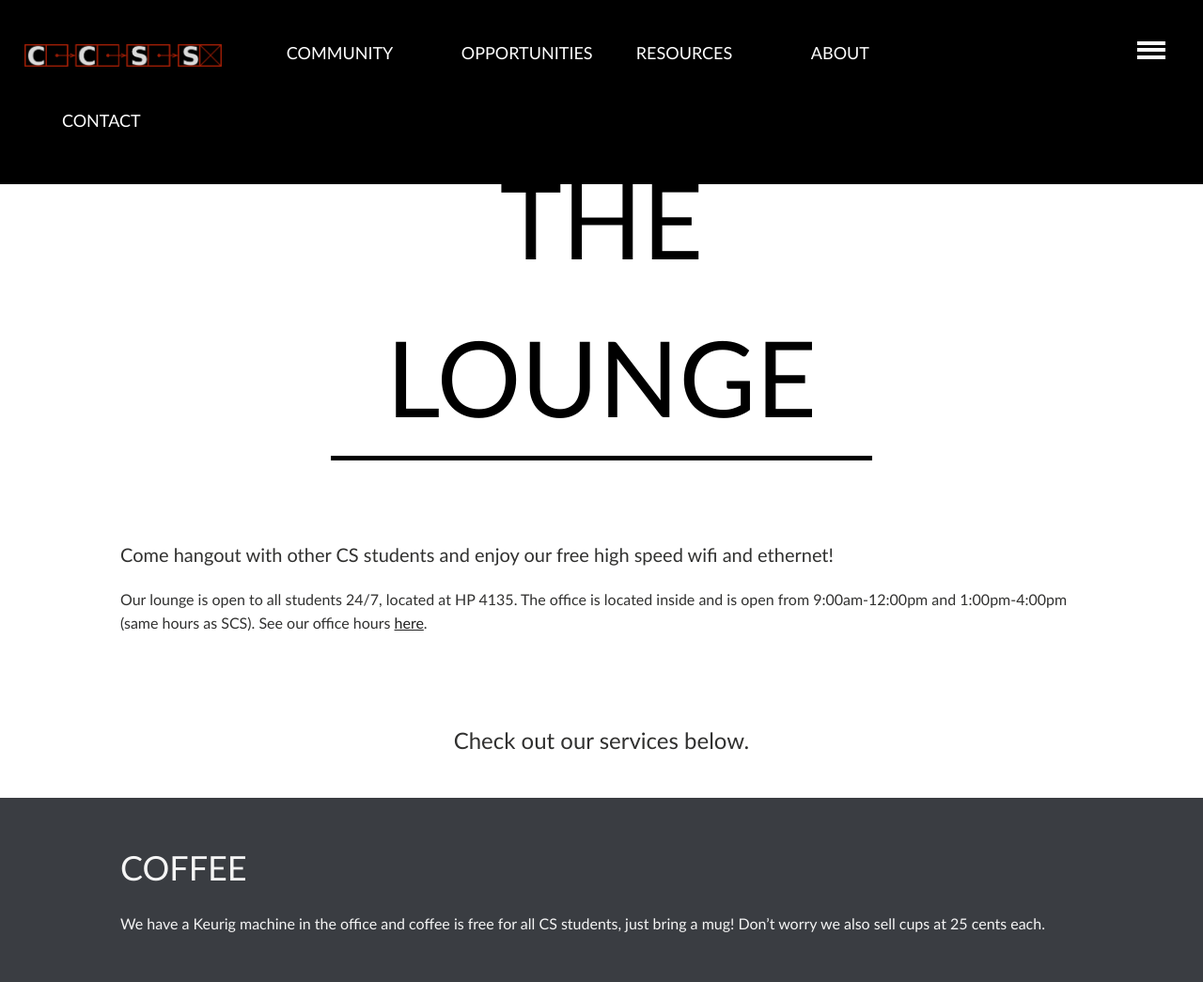
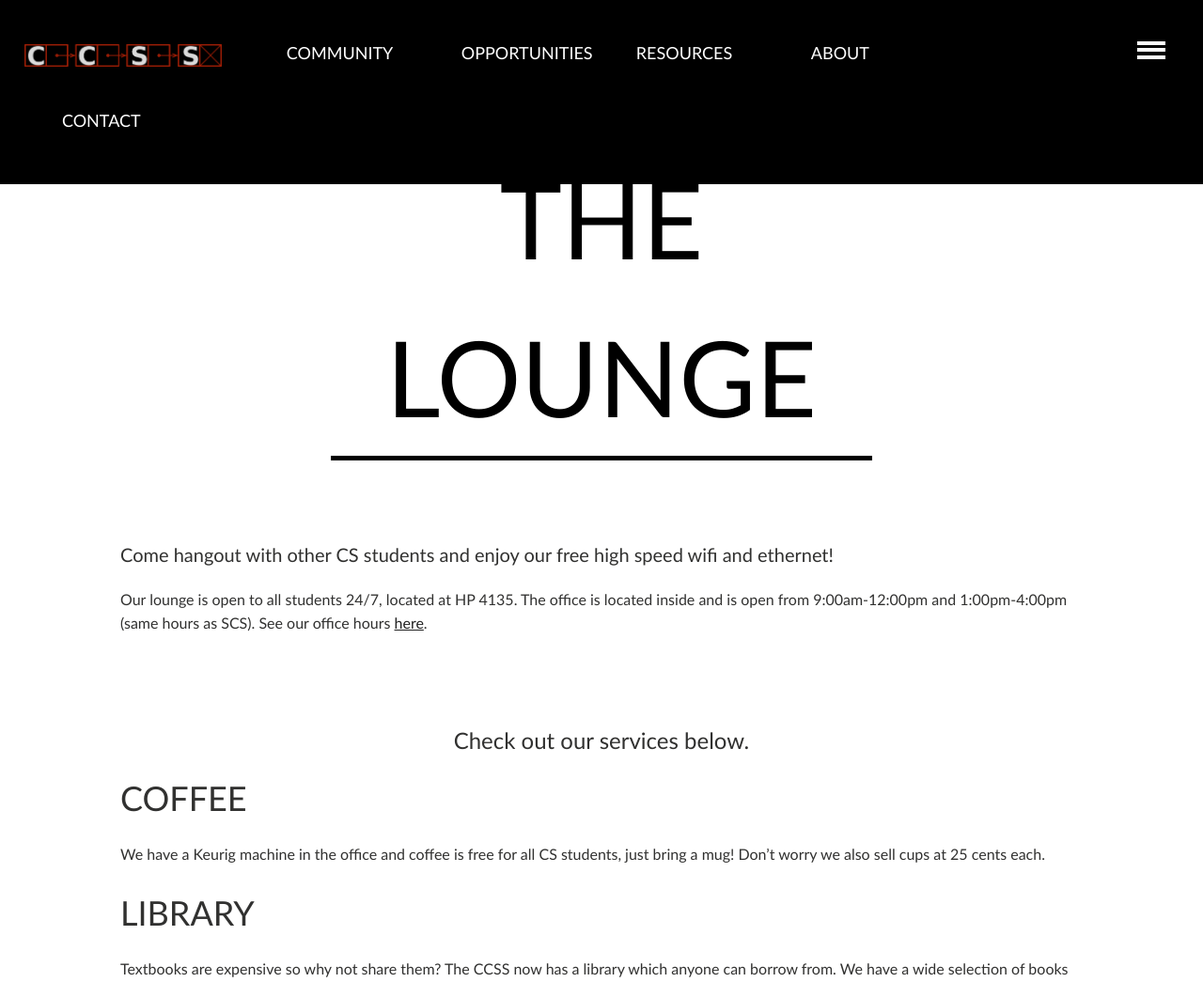
Before and after one commit to brittnylapierre/ccss_web, a Jekyll site: the page built from about/lounge/index.md, in a window 1280 px wide. Shown: the top 1045 px of the page at 94% size. Built offline with Jekyll 4.4.1, drawn with Linux system fonts in a browser that asks for light colours; grey boxes are pictures that could not be loaded.

Commit message:
Updated index.md

```diff
--- a/about/lounge/index.md
+++ b/about/lounge/index.md
@@ -14,31 +14,12 @@ subjectstyle: >-
    <h5>Come hangout with other CS students and enjoy our free high speed wifi and ethernet!</h5>
     <p>Our lounge is open to all students 24/7, located at HP 4135. The office is located inside and is open from 9:00am-12:00pm and 1:00pm-4:00pm (same hours as SCS). See our office hours <a href='https://docs.google.com/document/d/12O7-Go1fXleEh2IGSiWVlkZHO7JSalcmu-L9nr9yzX4/edit?usp=sharing'>here</a>.</p>
     <h4 class='centered' style='margin-top: 100px;'>Check out our services below.</h4>
-  </div>
-</div>
-<div class='dark'>
-  <div class='content-wrap dark'>
     <h1>COFFEE</h1>
     <p>We have a Keurig machine in the office and coffee is free for all CS students, just bring a mug! Don’t worry we also sell cups at 25 cents each.</p>
-  </div>
-  <div class="page-image-wrapper parallax" style="background-image: linear-gradient(rgba(0, 0, 0, 0.5), rgba(0, 0, 0, 0.5)), url('../../images/coffee_1.jpg'); font-size:{{ page.subjectsize }};">
-  </div>
-
-  <div class='content-wrap dark'>
     <h1>LIBRARY</h1>
     <p>Textbooks are expensive so why not share them? The CCSS now has a library which anyone can borrow from. We have a wide selection of books including discrete structures, Java, calculus and so much more! Please make sure to return the books when you’re done with it. If you have book you would like to donate, email us at info@ccss.carleton.ca with the subject “Textbook Donation”.</p>
-  </div>
-  <div class="page-image-wrapper parallax" style="background-image: linear-gradient(rgba(0, 0, 0, 0.5), rgba(0, 0, 0, 0.5)), url('../../images/library_1.jpg'); font-size:{{ page.subjectsize }};">
-  </div>
-
-  <div class='content-wrap dark'>
     <h1>GAMES</h1>
     <p>Board games? Video games? Card games? We have it all. Check out our selection <a href='https://docs.google.com/spreadsheets/d/1U95tQdS5STzrbfIILKGxJU-YITvph1yzRQ9tKfhiFj4/edit?usp=sharing'>here</a>.</p>
-  </div>
-  <div class="page-image-wrapper parallax" style="background-image: linear-gradient(rgba(0, 0, 0, 0.5), rgba(0, 0, 0, 0.5)), url('../../images/ps3.jpg'); font-size:{{ page.subjectsize }};">
-  </div>
-</div>
-<div class='content-wrap'>
   <h1>And more...</h1>
   <h4>Microwave</h4>
   <p>The microwave is in the lounge and always accessible. It is provided as a courtesy by the society so please keep it clean!</p>
```
